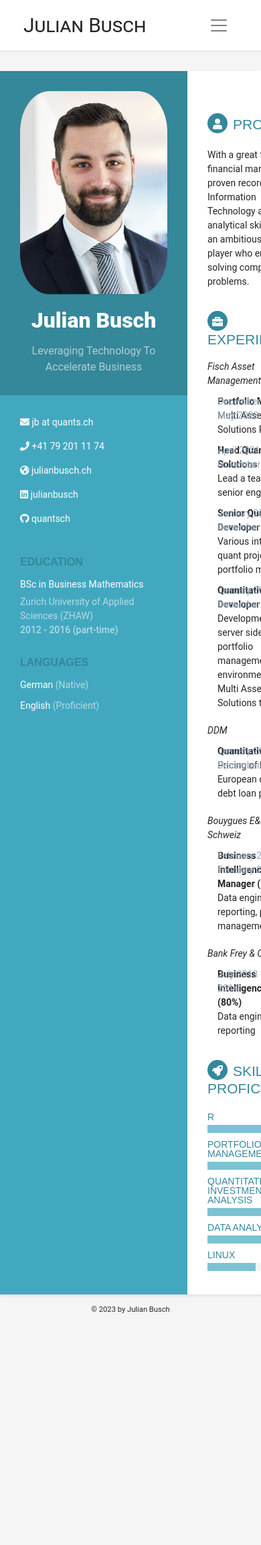
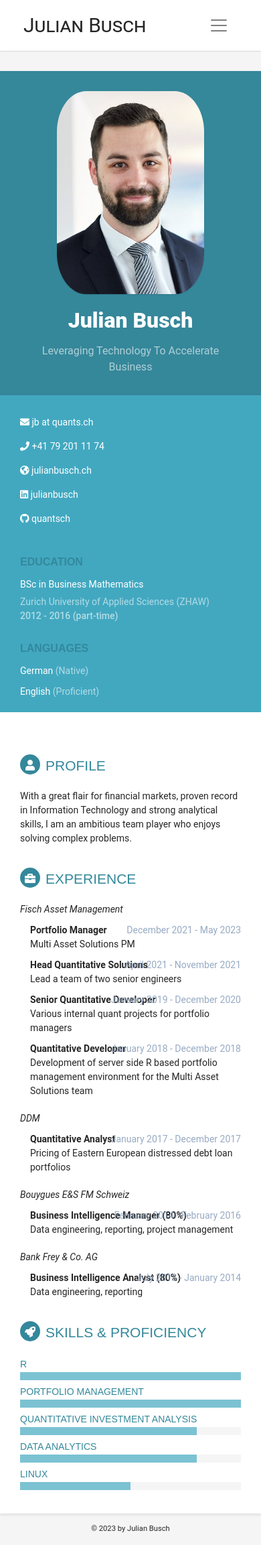
Before and after one commit to quantsch/quantsch.github.io, a Jekyll site: the page built from index.md, in a window 390 px wide. Shown: the whole page at 67% size. Built offline with Jekyll 4.4.1, drawn with Linux system fonts in a browser that asks for light colours; before the commit the page ends 1979 px from its top, so only the background shows below that.

Commit message:
revert flex layout for mobile

```diff
--- a/_sass/_responsive.scss
+++ b/_sass/_responsive.scss
@@ -3,6 +3,10 @@
 
     body{
         padding: 0;
+    }
+
+    .wrapper {
+        display: block;
     }
 
     .cv-sidebar-wrapper {
```
